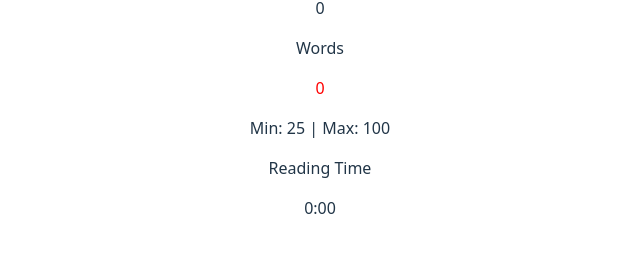
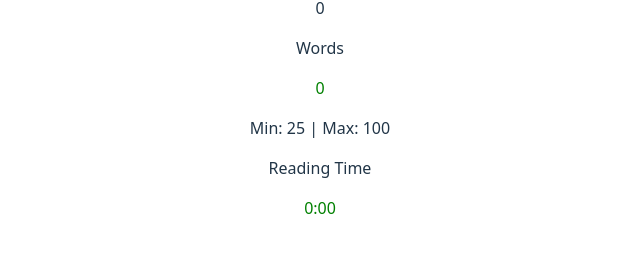
Before and after one commit to Defnar/lab9.2-dennisf, a React (Vite) app: page / in a window 1280 px wide. Shown: the part 363-616 px from the top of the page, without its empty margins (320-960 px from the left). Built offline with nearby package versions, Linux system fonts and the light colour scheme.

Commit message:
styled reading time to change color based on whether you've met your reading time or not

```diff
--- a/src/StatsDisplay/StatsDisplay.tsx
+++ b/src/StatsDisplay/StatsDisplay.tsx
@@ -4,18 +4,13 @@ import { formattedReadingTime } from "../utils/statCalculator";
 export default function StatsDisplay({
   stats,
   showReadingTime = true,
+  withinWordCount = true,
+  withinReadingTime = true,
 }: StatsDisplayProps) {
   const statDisplayStyles = {
     withinBounds: { color: "green" },
     outOfBounds: { color: "red" },
   };
-
-  let withinBounds = true;
-
-  if (stats.maxWords && stats.maxWords > 0) {
-    if (stats.wordCount < stats.minWords || stats.wordCount > stats.maxWords)
-      withinBounds = false;
-  }
 
   return (
     <>
@@ -27,7 +22,7 @@ export default function StatsDisplay({
         <p>Words</p>
         <p
           style={
-            withinBounds
+            withinWordCount
               ? statDisplayStyles.withinBounds
               : statDisplayStyles.outOfBounds
           }
@@ -43,7 +38,15 @@ export default function StatsDisplay({
       {showReadingTime && (
         <div>
           <p>Reading Time</p>
-          <p>{showReadingTime ? formattedReadingTime(stats.wordCount) : ""}</p>
+          <p
+            style={
+              withinReadingTime
+                ? statDisplayStyles.withinBounds
+                : statDisplayStyles.outOfBounds
+            }
+          >
+            {showReadingTime ? formattedReadingTime(stats.wordCount) : ""}
+          </p>
         </div>
       )}
     </>
```
